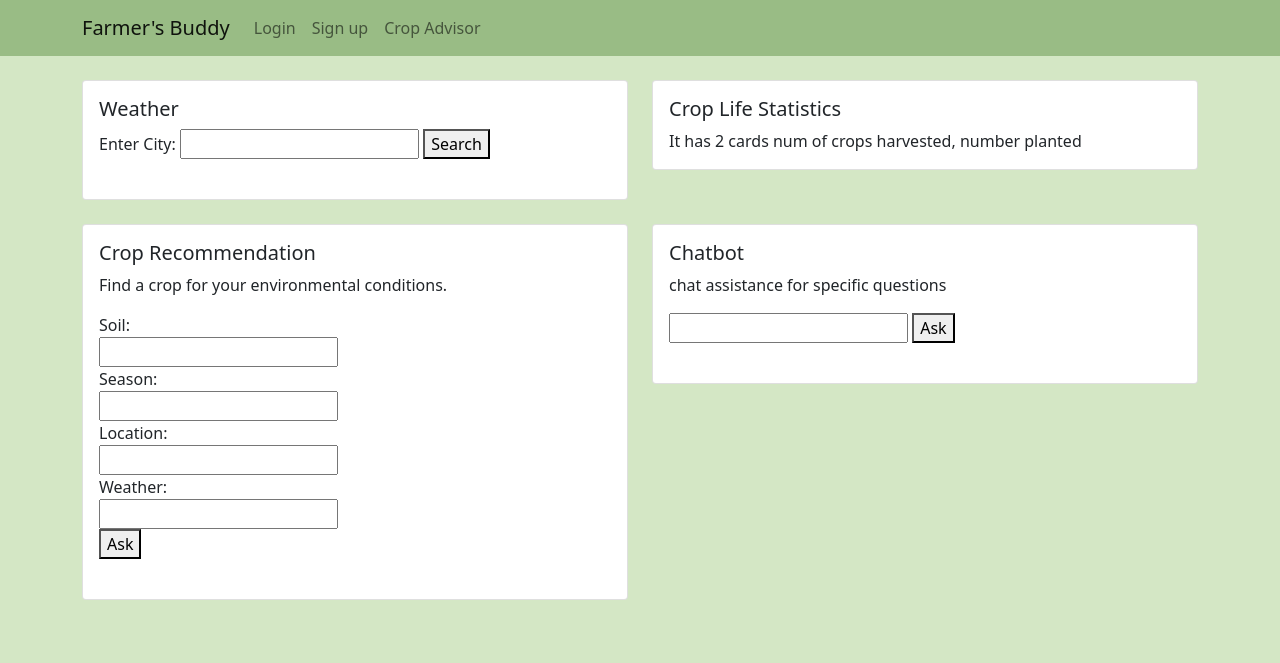
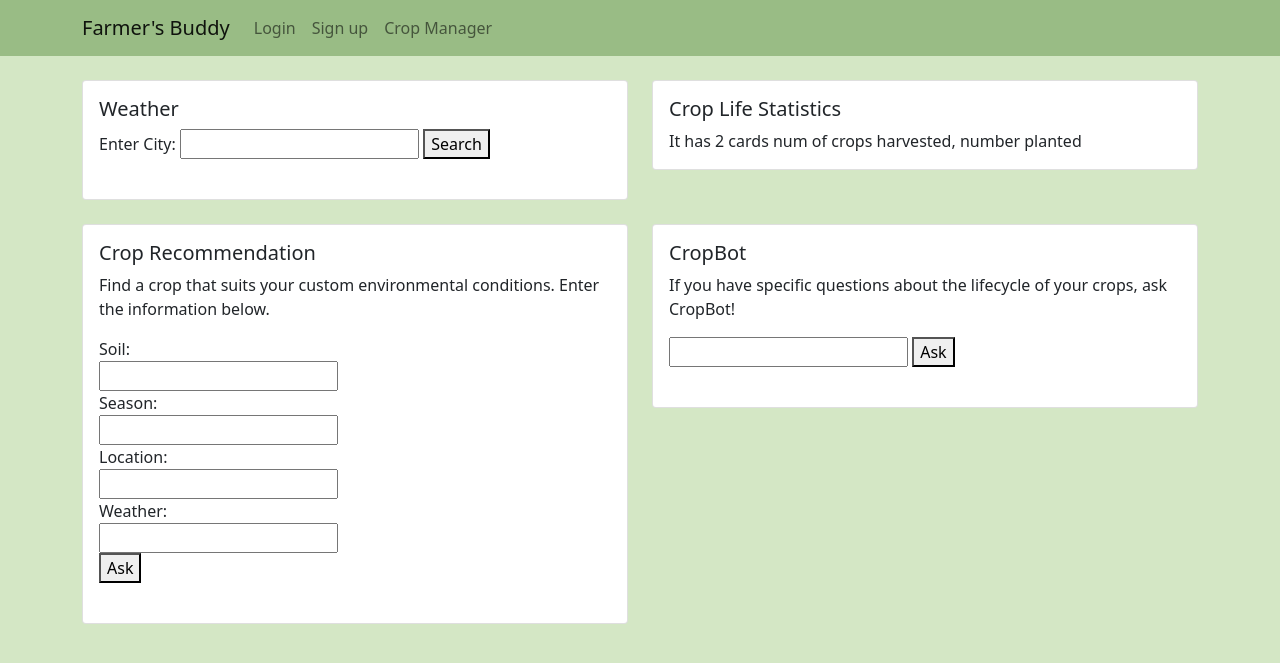
Before and after one commit to aditikilledar/Farmers_Dashboard, a Flask app: page / in a window 1280 px wide. Shown: the top 663 px of the page. Run offline with Flask 3, Linux system fonts and the light colour scheme; some libraries are stand-ins or nearby versions.

Commit message:
changed text

```diff
--- a/website/templates/dashboard.html
+++ b/website/templates/dashboard.html
@@ -41,7 +41,7 @@
                         <a class="nav-link" href="/signup">Sign up</a>
                     </li>
                     <li class="nav-item">
-                        <a class="nav-link" href="/ask">Crop Advisor</a>
+                        <a class="nav-link" href="/ask">Crop Manager</a>
                     </li>
                 </ul>
             </div>
@@ -95,7 +95,8 @@
                 <div class="card">
                     <div class="card-body">
                         <h5 class="card-title">Crop Recommendation</h5>
-                        <p class="card-text"> Find a crop for your environmental conditions. </p>
+                        <p class="card-text"> Find a crop that suits your custom environmental conditions. Enter the
+                            information below. </p>
                         <form id="questionForm">
                             <label for="soil">Soil:</label><br>
                             <input type="text" id="soil" name="soil"><br>
@@ -118,8 +119,9 @@
             <div class="col-md-6 mb-4">
                 <div class="card">
                     <div class="card-body">
-                        <h5 class="card-title">Chatbot</h5>
-                        <p class="card-text">chat assistance for specific questions</p>
+                        <h5 class="card-title">CropBot</h5>
+                        <p class="card-text">If you have specific questions about the lifecycle of your crops, ask
+                            CropBot!</p>
                         <form id="chatQuestionForm">
                             <input type="text" id="chat" name="chat">
                             <button type="submit">Ask</button>
```
